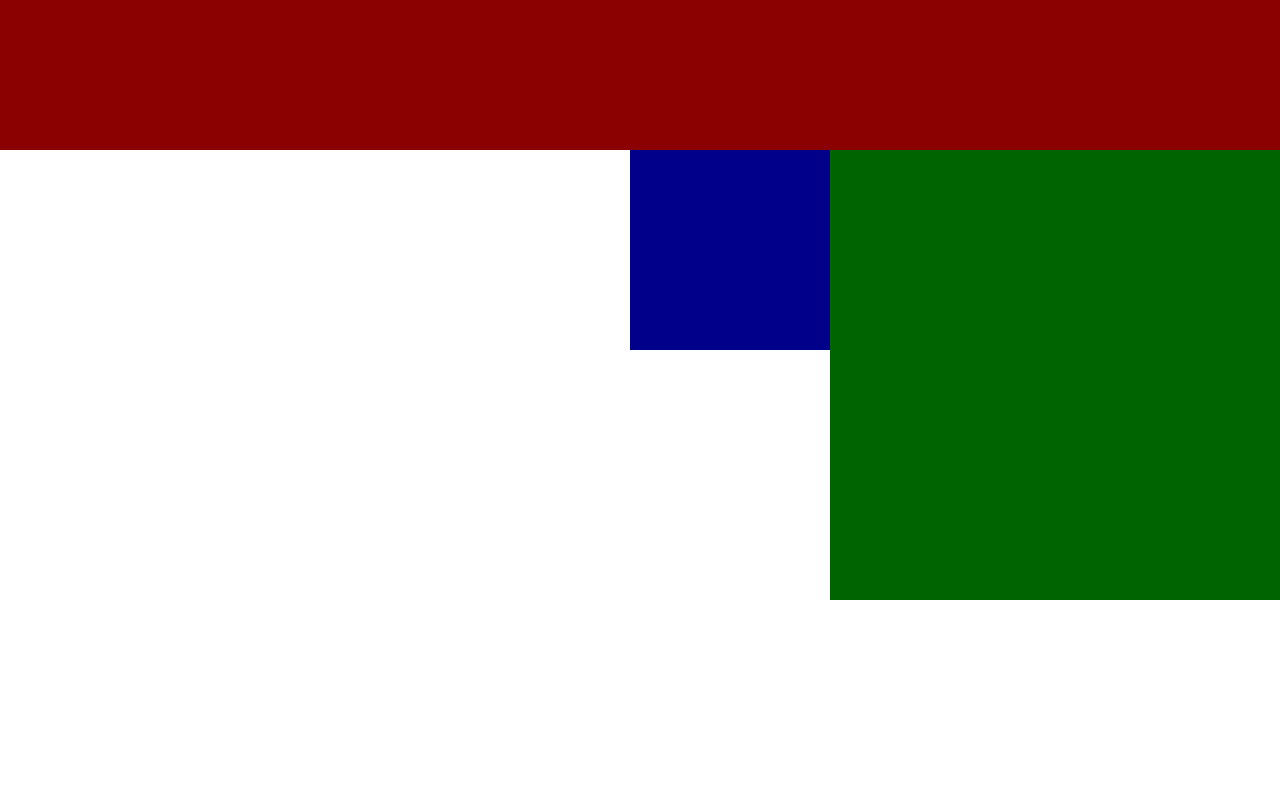
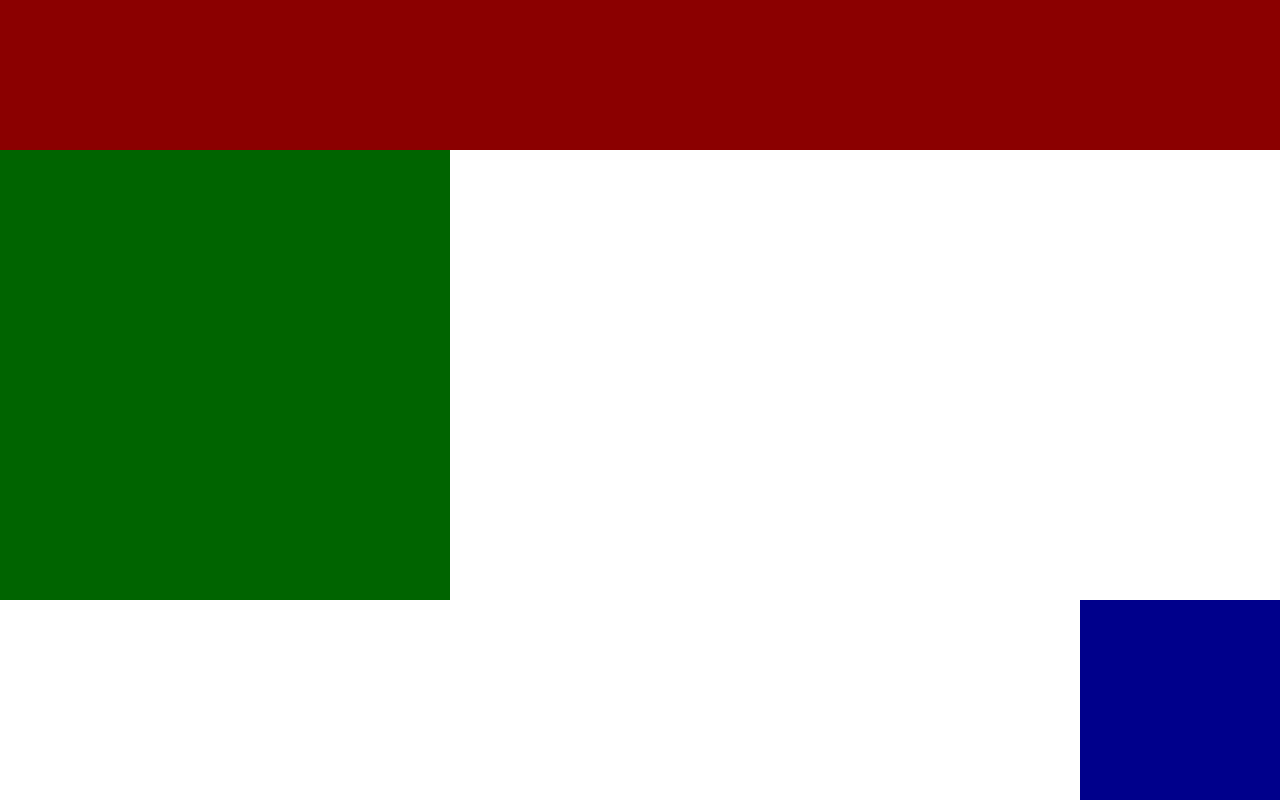
Before and after one commit to Andra-Tamasauskaite/JS-Kursai-23.01.09, a plain HTML site: page 2023.01.11/units.html in a window 1280 px wide. Shown: the part 650-1450 px from the top of the page. Before the commit the page ends 1250 px from the top, so only its background shows below. Drawn offline with Linux system fonts and the light colour scheme.

Commit message:
CSS Selectors (Lecture 3)

```diff
--- a/2023.01.11/units.html
+++ b/2023.01.11/units.html
@@ -34,7 +34,7 @@
 
         .em-parent {
             font-size: 45px;
-            float: right;
+            /* float: right; mažai arba jau nebedaudojamas variantas */
         }
 
         .em {
```
